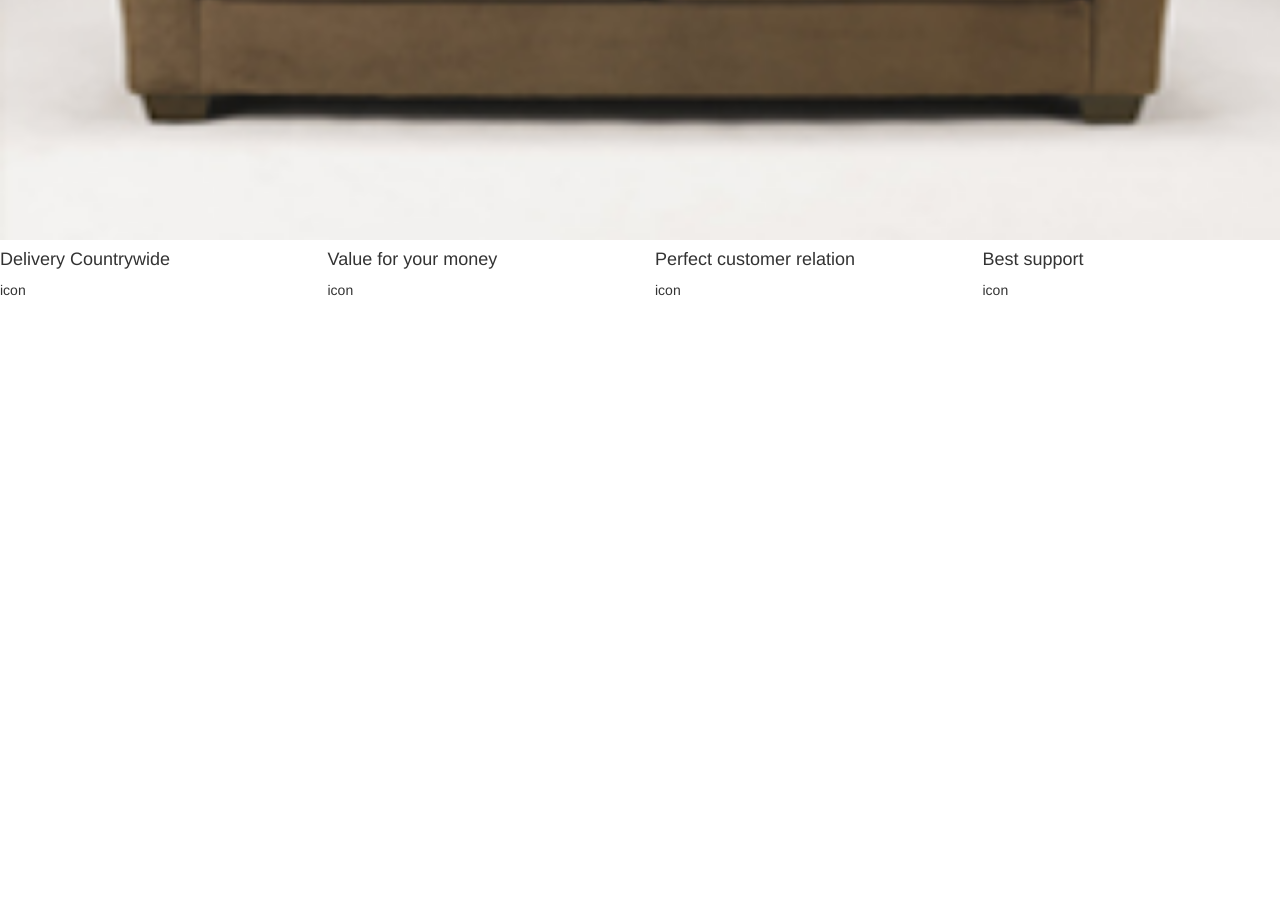
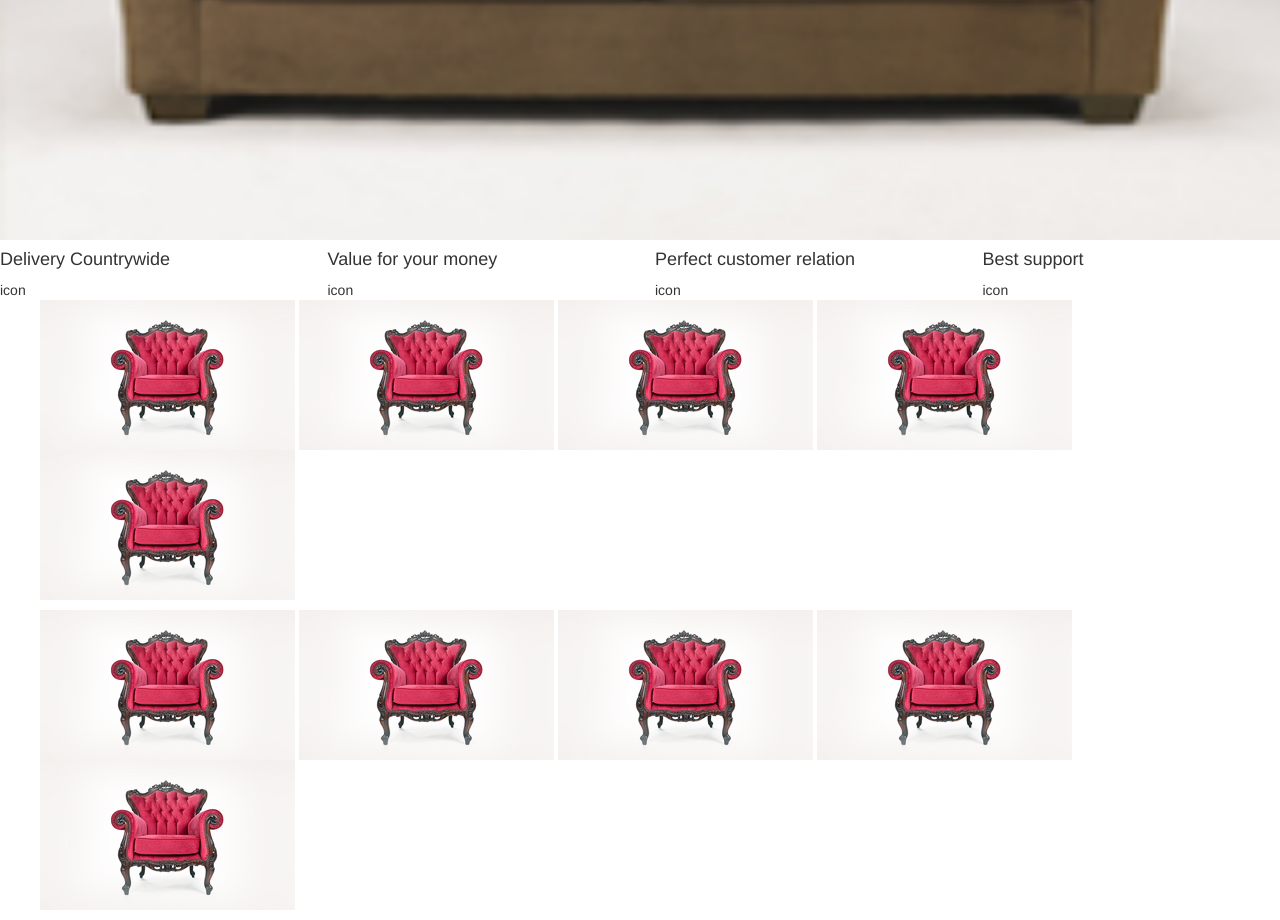
Before and after one commit to Ngahu/commerce, a plain HTML site: page index.html in a window 1280 px wide. Shown: the part 553-1473 px from the top of the page. Before the commit the page ends 853 px from the top, so only its background shows below. Drawn offline with Linux system fonts and the light colour scheme.

Commit message:
adding of the images that contains the different items in the store

```diff
--- a/css/main.css
+++ b/css/main.css
@@ -9,3 +9,6 @@
   float: right;
 
 }
+#galler li{
+  display: inline-block;
+}
--- a/index.html
+++ b/index.html
@@ -60,12 +60,38 @@ icon
 icon
 </div>
 
+</div>
 
+<!--the part containing the different  items available -->
+<div class="row">
+  <div class="col-sm-12" id="galler">
+    <ul>
+      <li> <img src="img/menu4.jpg" alt="" /> </li>
+      <li> <img src="img/menu4.jpg" alt="" /> </li>
+      <li> <img src="img/menu4.jpg" alt="" /> <br></li>
+      <li> <img src="img/menu4.jpg" alt="" /> </li>
+      <li> <img src="img/menu4.jpg" alt="" /> </li>
 
+    </ul>
 
+  </div>
 
 </div>
 
+<div class="row">
+  <div class="col-sm-12" id="galler">
+    <ul>
+      <li> <img src="img/menu4.jpg" alt="" /> </li>
+      <li> <img src="img/menu4.jpg" alt="" /> </li>
+      <li> <img src="img/menu4.jpg" alt="" /> <br></li>
+      <li> <img src="img/menu4.jpg" alt="" /> </li>
+      <li> <img src="img/menu4.jpg" alt="" /> </li>
+
+    </ul>
+
+  </div>
+
+</div>
 
 
 
```
